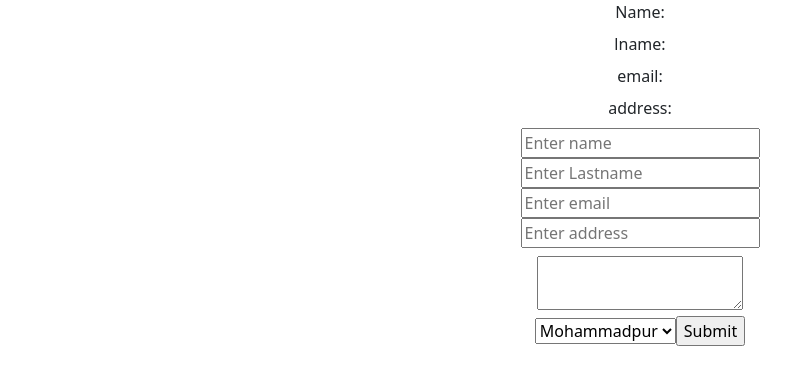
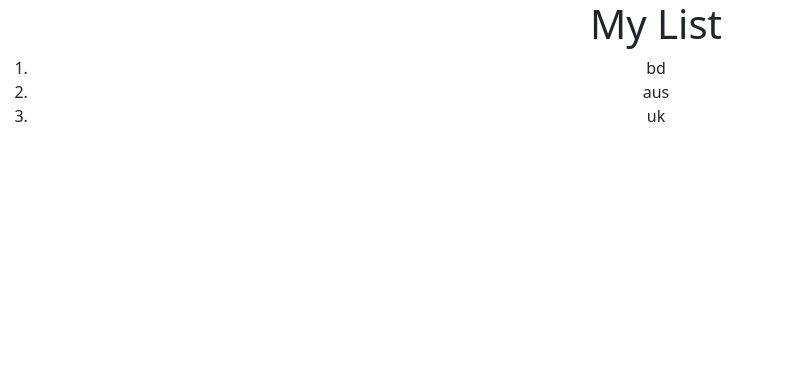
Before and after one commit to ratulshourov/reactwork, a React (Create React App) app: page / in a window 1280 px wide. Shown: the top 384 px of the page, without its empty margins (0-808 px from the left). Built offline with nearby package versions, Linux system fonts and the light colour scheme.

Commit message:
List Work

```diff
--- a/src/App.js
+++ b/src/App.js
@@ -12,6 +12,7 @@ import Variableelements from './components/Variableelements';
 import Refresh from './components/Refresh';
 import Reactdomwork from './components/Reactdomwork';
 import Formwork from './components/Formwork';
+import Listwork from './components/Listwork';
 
 function App() {
   return (
@@ -28,7 +29,8 @@ function App() {
       {/* <Variableelements></Variableelements> */}
       {/* <Refresh></Refresh> */}
       {/* <Reactdomwork></Reactdomwork> */}
-      <Formwork></Formwork>
+      {/* <Formwork></Formwork> */}
+      <Listwork></Listwork>
     </div>
   );
 
--- /dev/null
+++ b/src/components/Listwork.js
@@ -0,0 +1,18 @@
+import React, { Component } from 'react';
+class Listwork extends Component {
+    render() {
+        const country = ["bd", "aus", "uk"];
+        const countylist = country.map((dt) => {
+            return  <li> {dt}</li> ;
+        })
+        return (
+            <div>
+                <ol>
+                    <h1>My List</h1>
+                   {countylist}
+                </ol>
+            </div>
+        );
+    }
+}
+export default Listwork;
```
